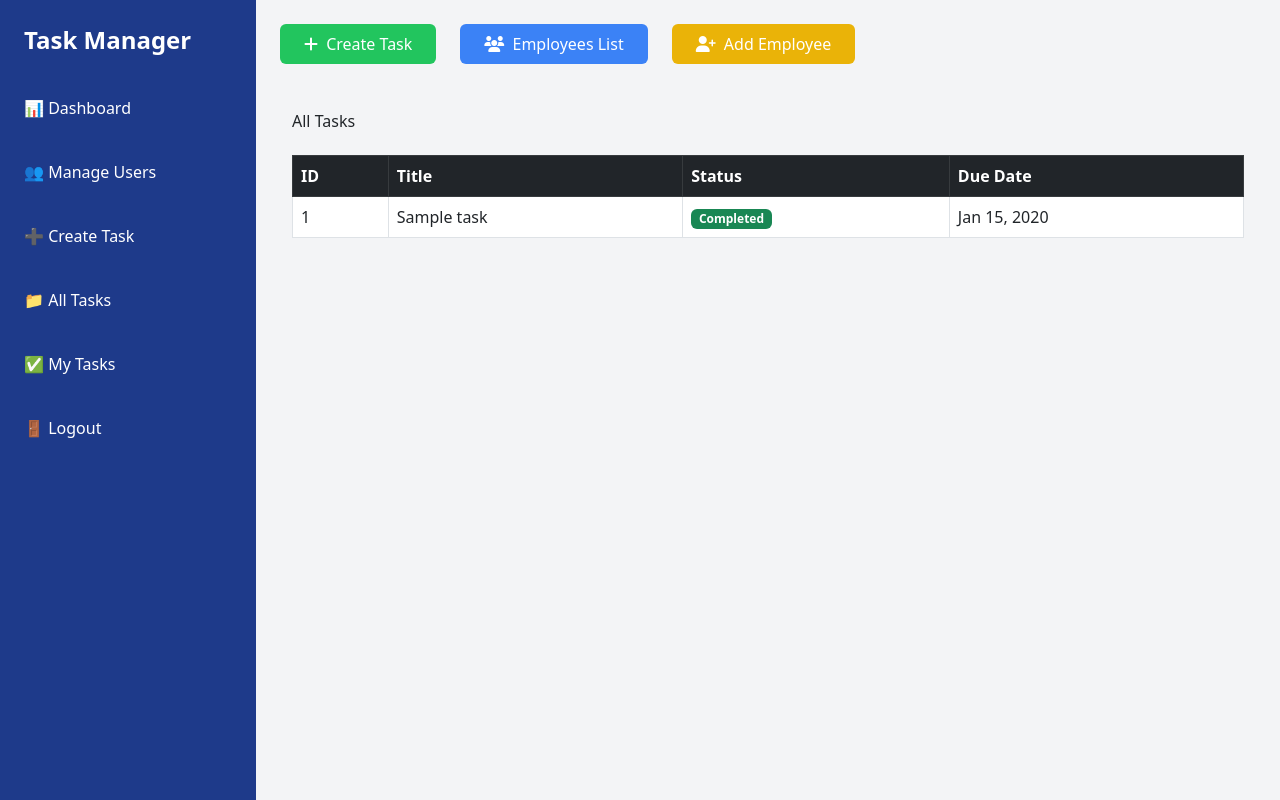
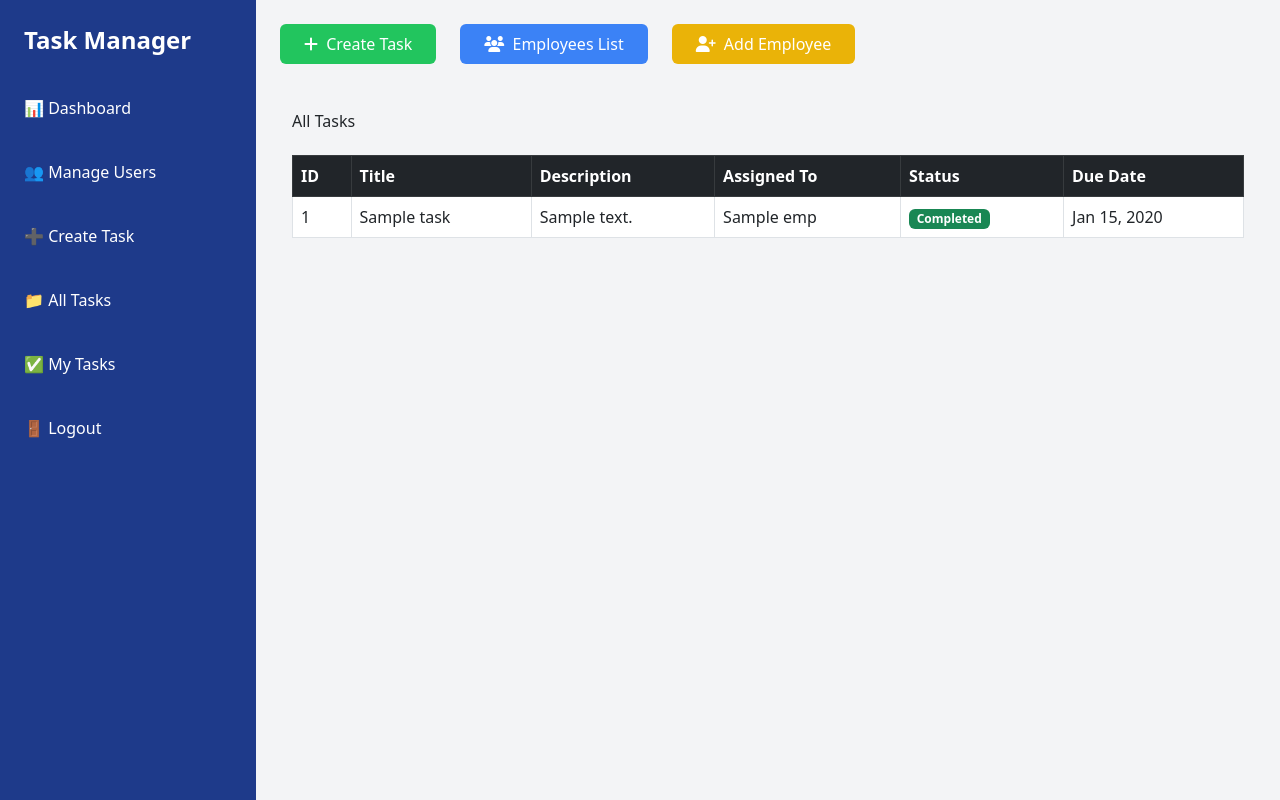
Before and after one commit to Harishvelann/taskmanagementVdart, a Django app: template dashboard/templates/dashboard/employee_dashboard.html in a window 1280 px wide. Run offline with Django 5.2, Linux system fonts and the light colour scheme; the template is opened without the code that fills it: most values are stand-ins (such as "Sample title", 1, 10 or a date in 2020); some libraries are stand-ins or nearby versions.

Commit message:
Initial project commit

```diff
--- a/dashboard/templates/dashboard/employee_dashboard.html
+++ b/dashboard/templates/dashboard/employee_dashboard.html
@@ -8,6 +8,8 @@
             <tr>
                 <th>ID</th>
                 <th>Title</th>
+                <th>Description</th> <!-- ✅ Added Description -->
+                <th>Assigned To</th> <!-- ✅ Added Assigned Employees -->
                 <th>Status</th>
                 <th>Due Date</th>
             </tr>
@@ -17,6 +19,16 @@
             <tr>
                 <td>{{ task.id }}</td>
                 <td>{{ task.title }}</td>
+                <td>{{ task.description }}</td> <!-- ✅ Show Task Description -->
+
+                <td>
+                    {% for emp in task.assigned_employees.all %}
+                        {{ emp.name }}{% if not forloop.last %}, {% endif %}
+                    {% empty %}
+                        <span class="text-muted">Not Assigned</span>
+                    {% endfor %}
+                </td>
+
                 <td>
                     {% if task.status == 'pending' %}
                         <span class="badge bg-warning text-dark">Pending</span>
@@ -30,7 +42,7 @@
             </tr>
             {% empty %}
             <tr>
-                <td colspan="4">No tasks found.</td>
+                <td colspan="6">No tasks found.</td> <!-- ✅ Updated colspan -->
             </tr>
             {% endfor %}
         </tbody>
```
Also changed, not shown: db.sqlite3.
